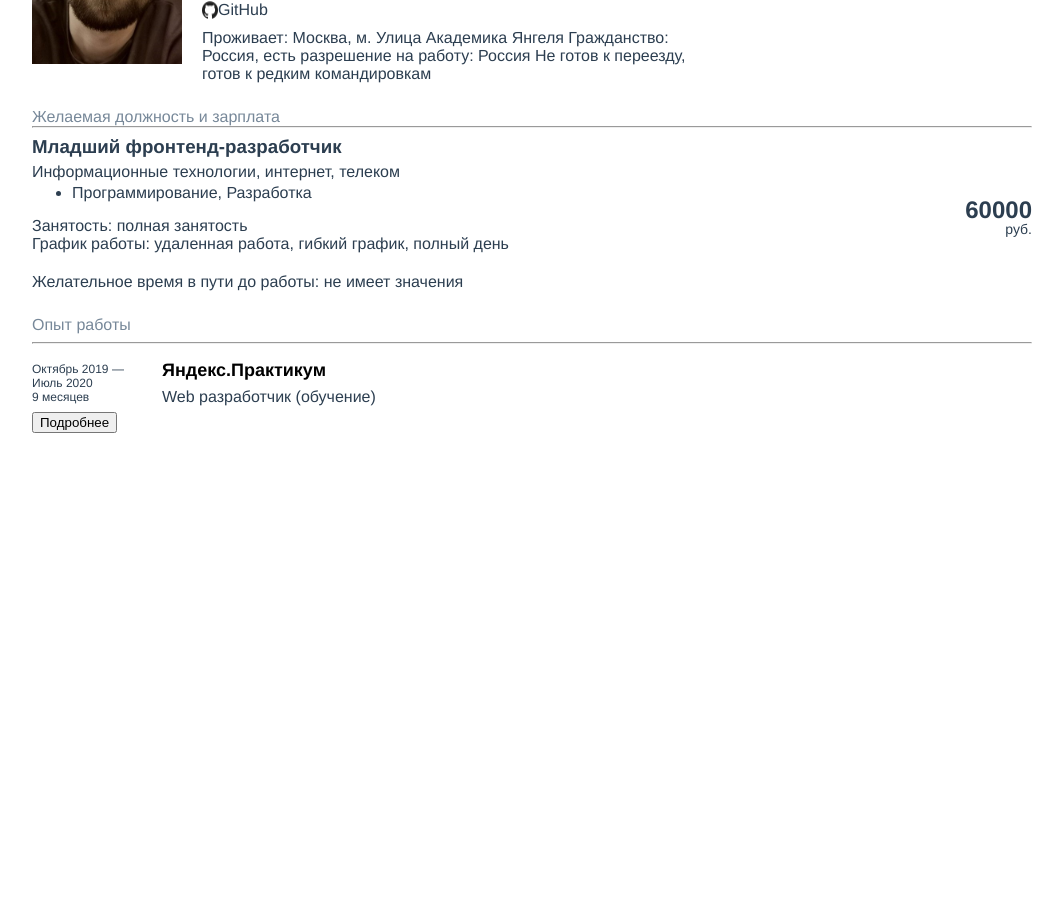
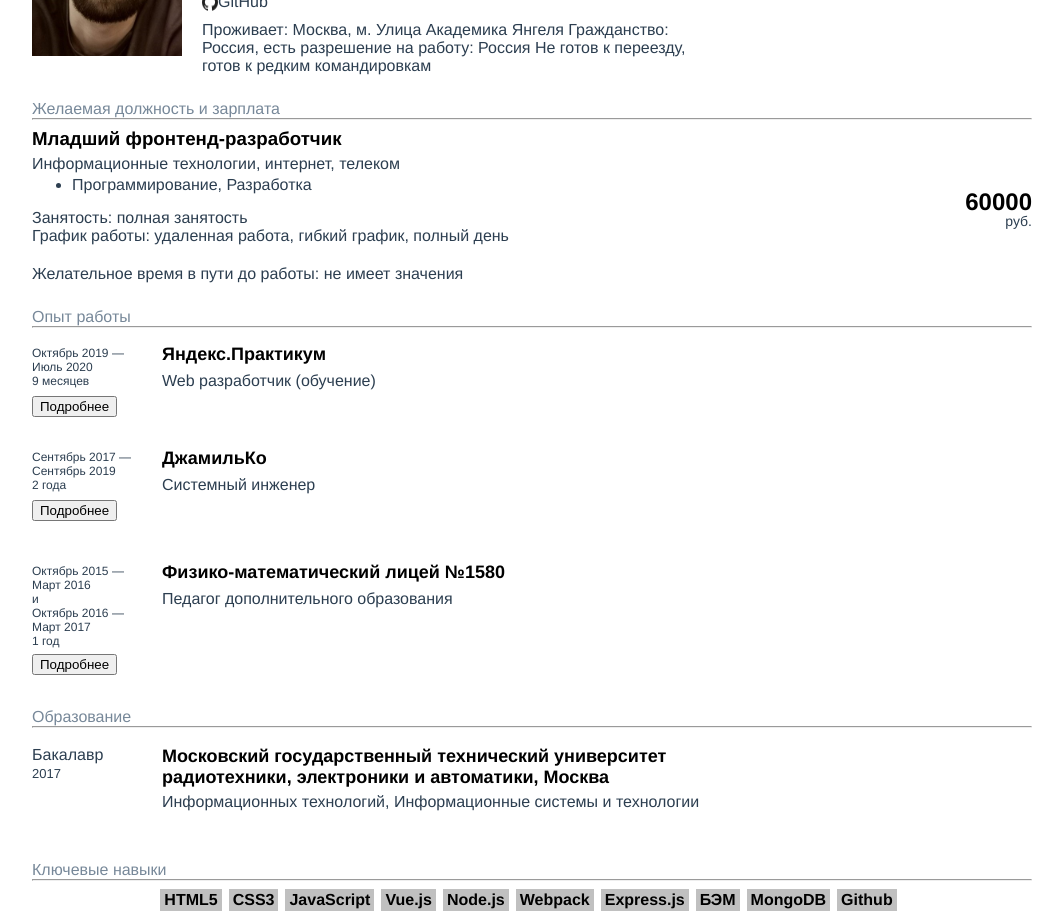
Before and after one commit to timesnewrouman/cv-vue, a Vue app: page / in a window 1280 px wide. Shown: the part 240-1159 px from the top of the page, without its empty margins (108-1171 px from the left). Before the commit the page ends 800 px from the top, so only its background shows below. Built offline with nearby package versions, Linux system fonts and the light colour scheme.

Commit message:
cv 1.0.0

```diff
--- /dev/null
+++ b/src/components/Education.vue
@@ -0,0 +1,59 @@
+<template>
+  <span class="education__preview">Образование</span>
+  <hr />
+  <div class="education">
+    <span class="education__degree">Бакалавр</span>
+    <span class="education__year">2017</span>
+    <span
+      class="education__university"
+    >Московский государственный технический университет радиотехники, электроники и автоматики, Москва</span>
+    <span class="education__path">Информационных технологий, Информационные системы и технологии</span>
+  </div>
+</template>
+
+<script>
+export default {
+  name: "Education",
+};
+</script>
+
+<style>
+.education {
+  position: relative;
+  display: flex;
+  flex-direction: column;
+}
+
+.education__preview {
+  display: flex;
+  margin-top: 100px;
+  color: lightslategray;
+}
+
+.education__degree {
+  position: absolute;
+  text-align: start;
+  margin-top: 10px;
+}
+
+.education__year {
+  position: absolute;
+  text-align: start;
+  margin-top: 30px;
+  font-size: 13px;
+}
+
+.education__university {
+  margin: 10px auto 0 130px;
+  color: black;
+  font-size: 18px;
+  font-weight: 700;
+  max-width: 520px;
+  text-align: start;
+}
+
+.education__path {
+  margin: 5px auto 0 130px;
+  text-align: start;
+}
+</style>
--- a/src/components/Experience.vue
+++ b/src/components/Experience.vue
@@ -3,21 +3,70 @@
   <hr />
   <div class="experience">
     <div class="experience__yp">
-      <span class="experience__yp-duration">
+      <span class="experience__duration">
         Октябрь 2019 — Июль 2020
         <br />9 месяцев
       </span>
-      <span class="experience__yp-name">Яндекс.Практикум</span>
-      <span class="experience__yp-position">Web разработчик (обучение)</span>
+      <span class="experience__name">Яндекс.Практикум</span>
+      <span class="experience__position">Web разработчик (обучение)</span>
       <button @click="moreDetails" class="experience__button">Подробнее</button>
-      <p class="experience__info">
-        456
-        789
-      </p>
+      <div class="experience__info">
+        Прохождение обучающего курса веб-разработки.
+        (Стек технологий: html5+css3, БЭМ, JavaScript, Webpack,
+        Node.js, Express.js, MongoDB)
+        <br />
+        <br />Дипломный проект:
+        <br />https://newsapp.gq - сервис, позволяющий найти актуальные новости и сохранить их в своём личном кабинете.
+        Вёрстка макета - html5+css3, БЭМ;
+        Frontend - JavaScript, Webpack
+        Backend - Node.js, Express.js, MongoDB
+        Репозиторий frontend-части (https://github.com/timesnewrouman/newsapp-frontend)
+        Репозиторий backend-части (https://github.com/timesnewrouman/newsapp-api)
+        <br />
+        <br />Учебные проекты:
+        <br />1) https://github.com/timesnewrouman/feynman - вёрстка макета (html5+css3, БЭМ)
+        <br />2) https://github.com/timesnewrouman/journeys - адаптивная вёрстка макета (html5+css3, БЭМ, figma)
+        <br />3) https://github.com/timesnewrouman/simplecards - вёрстка макета и написание скрипта (javascript, html5+css3, БЭМ)
+        <br />4) https://github.com/timesnewrouman/cards-app - доработка simplecards. Теперь приложение работает с запросами: можно добавлять/лайкать свои карточки и менять аватар пользователя.
+        <br />5) https://github.com/timesnewrouman/regform - написание простой формы регистрации.
+        <br />
+        <br />Все учебные проекты проверены наставниками и код-ревьюерами Яндекс.Практикума.
+      </div>
     </div>
-    <span></span>
-    <span></span>
-    <span></span>
+    <div class="experience__jamilco">
+      <span class="experience__duration">
+        Сентябрь 2017 — Сентябрь 2019
+        <br />2 года
+      </span>
+      <span class="experience__name">ДжамильКо</span>
+      <span class="experience__position">Системный инженер</span>
+      <button @click="moreDetails" class="experience__button">Подробнее</button>
+      <div class="experience__info">
+        — Работа с заявками в ServiceDesk (раздел IT)
+        <br />— Настройка ИТ оборудования
+        <br />— Выявление ошибок в процессе работы оборудования и их устранение
+        <br />— Работа с Active Directory
+        <br />— Работа с MS Exchange
+        <br />— Настройка ip телефонии
+        <br />— Организация новых рабочих мест
+        <br />— Коммутация сети, анализ возникающих проблем
+      </div>
+    </div>
+    <div class="experience__1580">
+      <span class="experience__duration">
+        Октябрь 2015 — Март 2016
+        <br />и
+        <br />Октябрь 2016 — Март 2017
+        <br />1 год
+      </span>
+      <span class="experience__duration"></span>
+      <span class="experience__name">Физико-математический лицей №1580</span>
+      <span class="experience__position">Педагог дополнительного образования</span>
+      <button @click="moreDetails" class="experience__button-1580">Подробнее</button>
+      <div
+        class="experience__info"
+      >Подготовка учащихся к сдаче вступительных экзаменов в 10й класс по математике.</div>
+    </div>
     <span></span>
   </div>
 </template>
@@ -27,8 +76,17 @@ export default {
   name: "Experience",
   methods: {
     moreDetails() {
-      const x = document.querySelector(".experience__info");
-      x.style.display = "flex";
+      if (event.target.textContent === "Подробнее") {
+        event.target
+          .closest("div")
+          .querySelector(".experience__info").style.display = "flex";
+        event.target.textContent = "Скрыть";
+      } else if (event.target.textContent === "Скрыть") {
+        event.target
+          .closest("div")
+          .querySelector(".experience__info").style.display = "none";
+        event.target.textContent = "Подробнее";
+      }
     },
   },
 };
@@ -47,17 +105,26 @@ export default {
   color: lightslategray;
 }
 
+hr {
+  margin-top: 0;
+}
+
 .experience__yp {
   display: flex;
   flex-direction: column;
 }
 
-.experience__yp-duration {
+.experience__duration {
   position: absolute;
-  max-width: 125px;
+  max-width: 100px;
   text-align: start;
   font-size: 12px;
   margin-top: 10px;
+}
+
+.experience__button-1580 {
+  position: absolute;
+  margin-top: 100px;
 }
 
 .experience__button {
@@ -65,14 +132,14 @@ export default {
   margin-top: 60px;
 }
 
-.experience__yp-name {
+.experience__name {
   color: black;
   margin: 8px auto 0 130px;
   font-weight: 700;
   font-size: 18px;
 }
 
-.experience__yp-position {
+.experience__position {
   display: flex;
   margin: 7px auto 0 130px;
 }
@@ -80,5 +147,20 @@ export default {
 .experience__info {
   display: none;
   margin: 7px auto 0 130px;
+  text-align: start;
+}
+
+.experience__jamilco {
+  margin-top: 50px;
+  display: flex;
+  flex-direction: column;
+  position: relative;
+}
+
+.experience__1580 {
+  margin-top: 60px;
+  display: flex;
+  flex-direction: column;
+  position: relative;
 }
 </style>
--- /dev/null
+++ b/src/components/HardSkills.vue
@@ -0,0 +1,45 @@
+<template>
+  <span class="hardskills__preview">Ключевые навыки</span>
+  <hr />
+  <div class="hardskills">
+    <span class="hardskills__item">HTML5</span>
+    <span class="hardskills__item">CSS3</span>
+    <span class="hardskills__item">JavaScript</span>
+    <span class="hardskills__item">Vue.js</span>
+    <span class="hardskills__item">Node.js</span>
+    <span class="hardskills__item">Webpack</span>
+    <span class="hardskills__item">Express.js</span>
+    <span class="hardskills__item">БЭМ</span>
+    <span class="hardskills__item">MongoDB</span>
+    <span class="hardskills__item">Github</span>
+  </div>
+</template>
+
+<script>
+export default {
+  name: "HardSkills",
+};
+</script>
+
+<style>
+.hardskills {
+  position: relative;
+  display: flex;
+  flex-direction: row;
+  justify-content: center;
+}
+
+.hardskills__preview {
+  display: flex;
+  margin-top: 50px;
+  color: lightslategray;
+}
+
+.hardskills__item {
+  font-weight: 700;
+  color: black;
+  background-color: silver;
+  margin-right: 7px;
+  padding: 2px 4px;
+}
+</style>
--- a/src/components/Info.vue
+++ b/src/components/Info.vue
@@ -44,6 +44,7 @@ export default {
 .info__name {
   display: flex;
   margin: 0 auto 10px 170px;
+  color: black;
 }
 
 .info__age {
--- a/src/components/Position.vue
+++ b/src/components/Position.vue
@@ -41,6 +41,7 @@ hr {
 .position__name {
   margin: 0;
   display: flex;
+  color: black;
 }
 
 .position__professional-area {
@@ -75,6 +76,7 @@ hr {
   top: 60px;
   font-size: 24px;
   font-weight: 700;
+  color: black;
 }
 
 .position__rub {
--- a/src/views/Cv.vue
+++ b/src/views/Cv.vue
@@ -3,6 +3,8 @@
     <Info />
     <Position />
     <Experience />
+    <Education />
+    <HardSkills />
   </div>
 </template>
 
@@ -10,6 +12,8 @@
 import Info from "@/components/Info";
 import Position from "@/components/Position";
 import Experience from "@/components/Experience";
+import Education from "@/components/Education";
+import HardSkills from "@/components/HardSkills";
 
 export default {
   name: "Cv",
@@ -17,6 +21,8 @@ export default {
     Info,
     Position,
     Experience,
+    Education,
+    HardSkills,
   },
 };
 </script>
```
